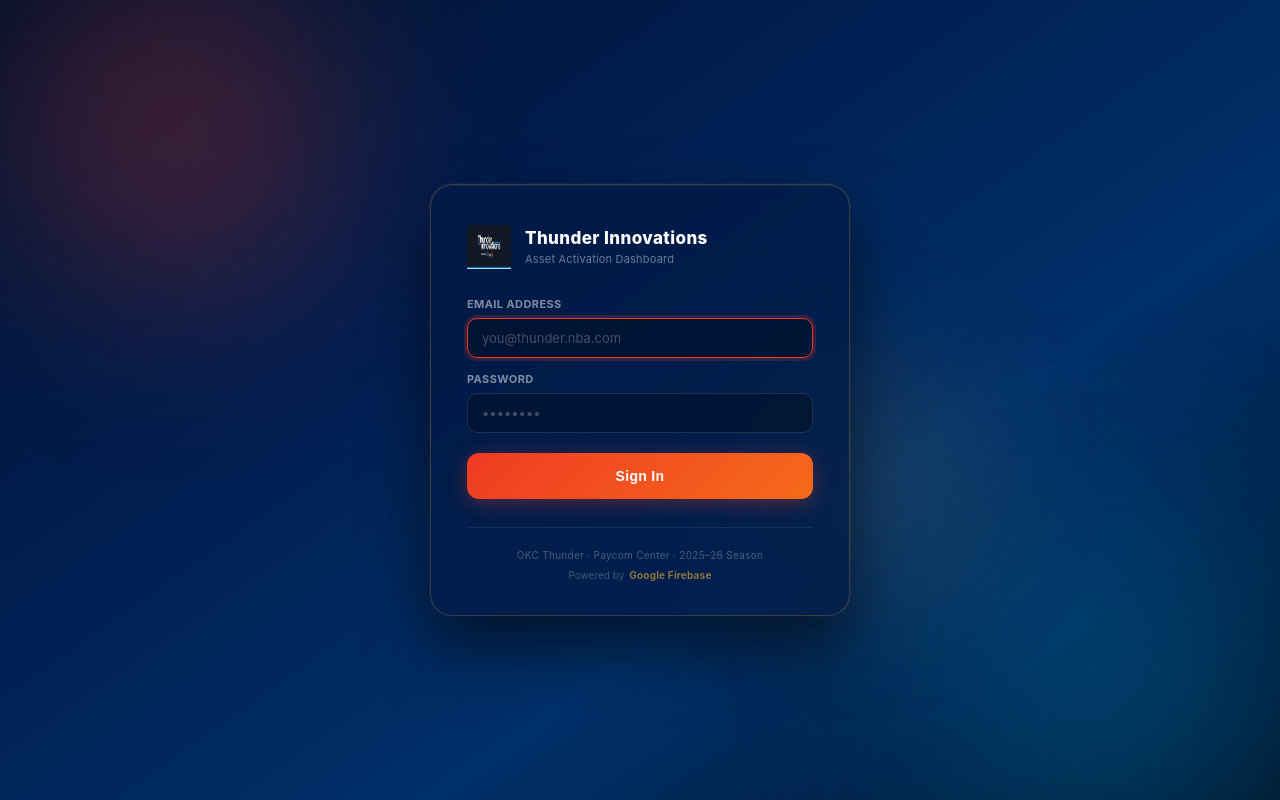
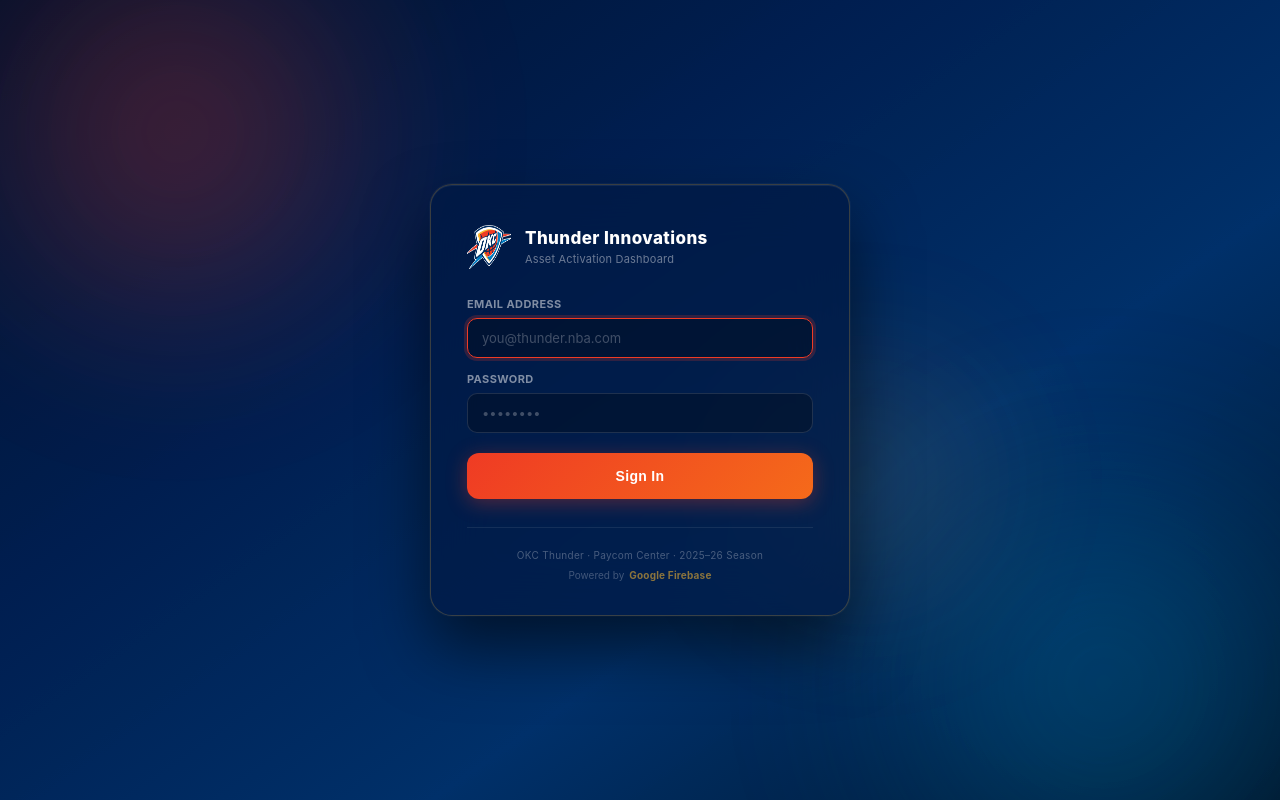
Before and after one commit to okcthundermobile-ux/assetdesk, a React (Create React App) app: page /login in a window 1280 px wide. Built offline with nearby package versions, Linux system fonts and the light colour scheme; no server answers.

Commit message:
Point the app logo at the newly uploaded PNG in public/logo.png

```diff
--- a/src/components/BrandLogo.js
+++ b/src/components/BrandLogo.js
@@ -3,7 +3,7 @@
 export default function BrandLogo({ size = 34 }) {
   return (
     <img
-      src="/innovations-hdr-25.avif"
+      src="/logo.png"
       alt="Oklahoma City Thunder"
       width={size}
       height={size}
```
